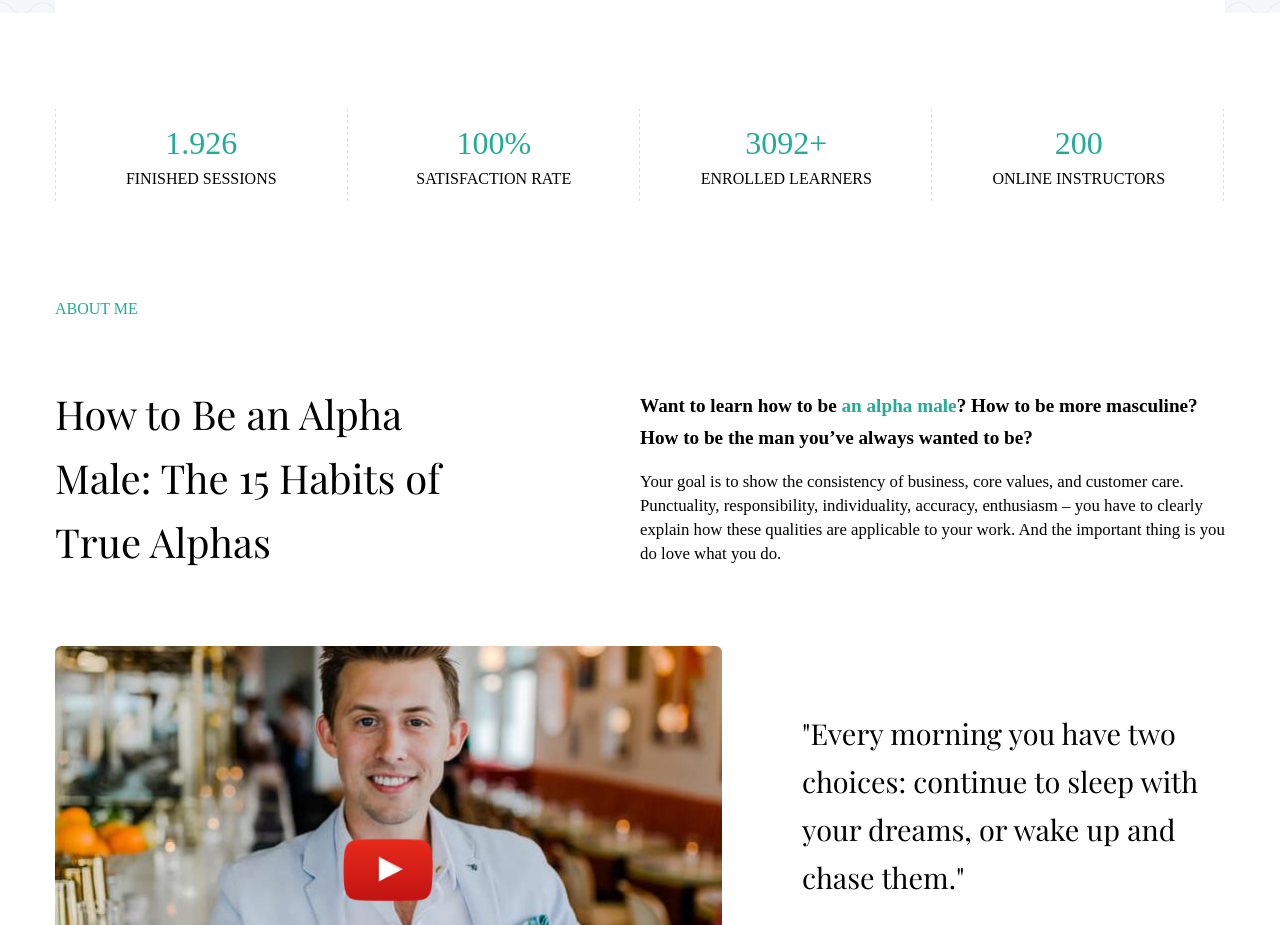
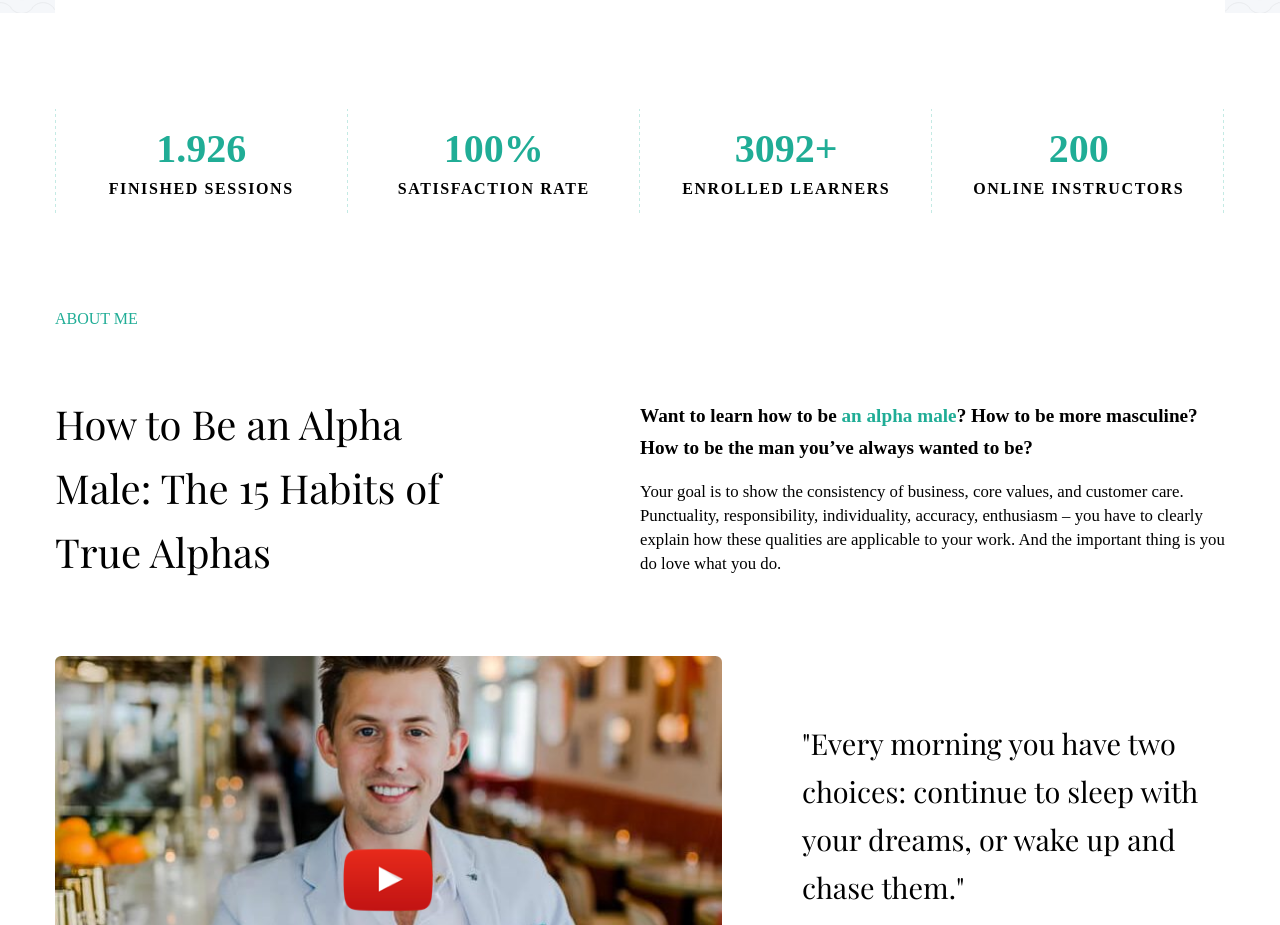
Before and after one commit to Marco-Vigilio/proj-html-vuejs, a Vue app: page / in a window 1280 px wide. Shown: the part 843-1768 px from the top of the page. Built offline with nearby package versions, Linux system fonts and the light colour scheme; a web font is replaced by a local one.

Commit message:
ridimansiono carattere a Numbers

```diff
--- a/src/components/main/DataNumbers.vue
+++ b/src/components/main/DataNumbers.vue
@@ -41,9 +41,15 @@ div.numbers {
         align-items: center;
 
         span {
-            font-size: 2rem;
+            font-size: 2.5rem;
             padding-bottom: .5rem;
             color: $green;
+            font-weight: 900;
+        }
+
+        p {
+            font-weight: 600;
+            letter-spacing: .1rem;
         }
     }
 }
```
